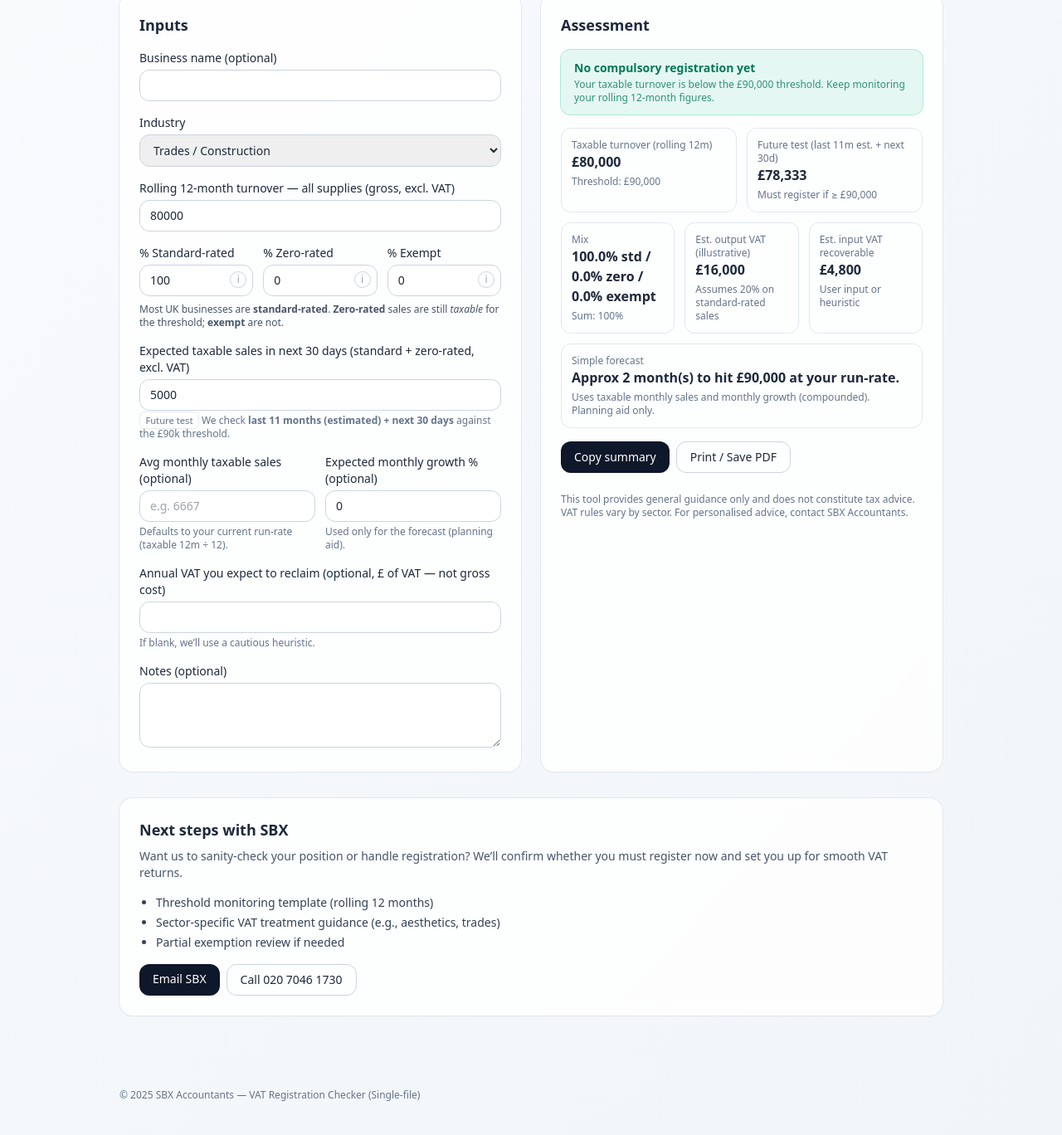
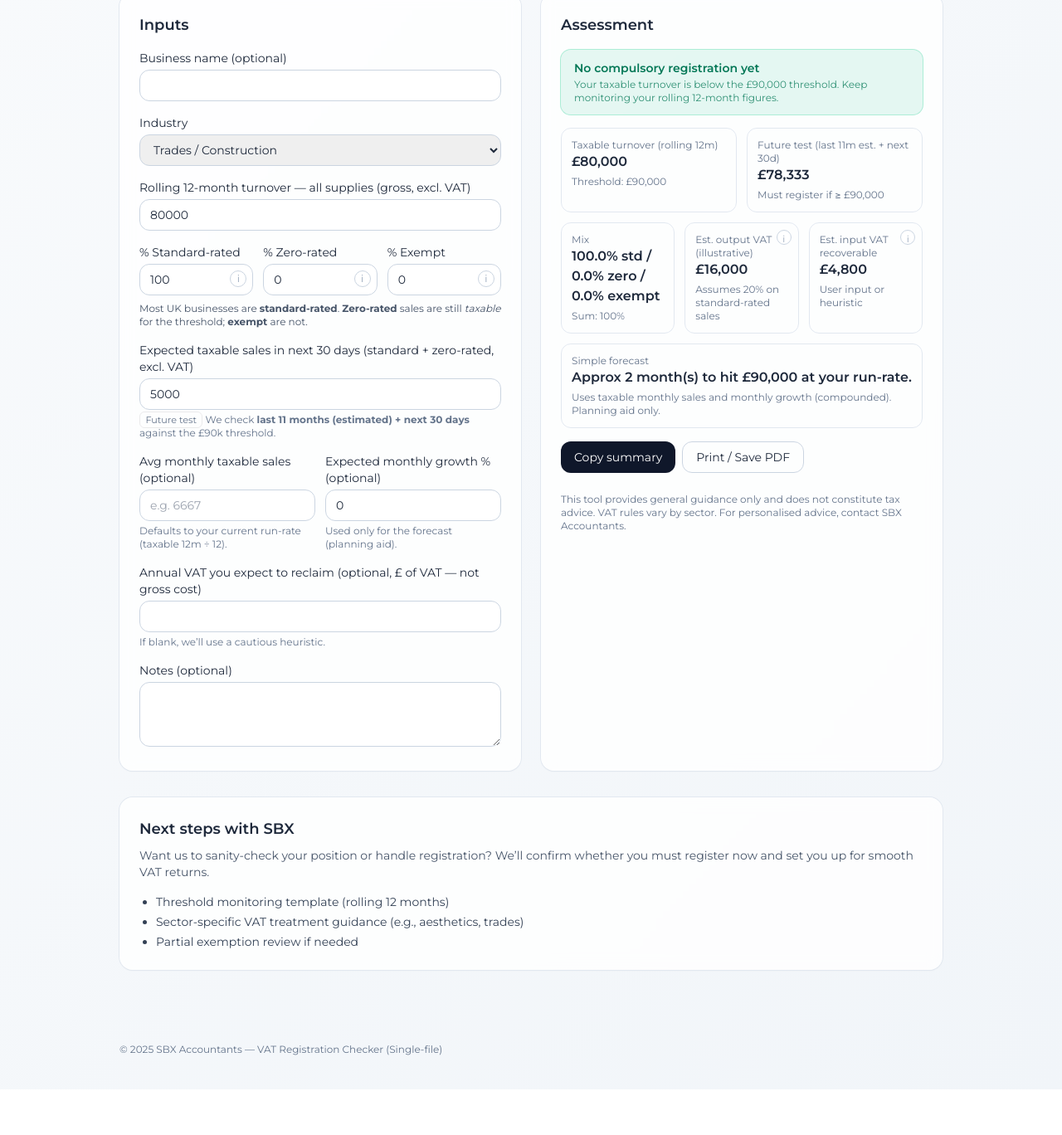
Before and after one commit to ryan01928374650-droid/vat-reg-new-tool, a plain HTML site: page index.html in a window 1280 px wide. Shown: the part 114-1482 px from the top of the page at 83% size. After the commit the page ends 1427 px from the top, so only its background shows below. Drawn offline with nearby package versions, Linux system fonts and the light colour scheme.

Commit message:
Update index.html

```diff
--- a/index.html
+++ b/index.html
@@ -4,14 +4,19 @@
   <meta charset="utf-8" />
   <meta name="viewport" content="width=device-width, initial-scale=1" />
   <title>SBX VAT Registration Checker</title>
+  <link rel="preconnect" href="https://fonts.googleapis.com">
+  <link rel="preconnect" href="https://fonts.gstatic.com" crossorigin>
+  <link href="https://fonts.googleapis.com/css2?family=Montserrat:wght@400;600;700&display=swap" rel="stylesheet">
   <script src="https://cdn.tailwindcss.com"></script>
   <style>
     :root { color-scheme: light; }
-    body { font-family: ui-sans-serif, system-ui, -apple-system, Segoe UI, Roboto, Helvetica, Arial; }
-    .tip { position: absolute; display:none; z-index:20; right:0; top:1.75rem; width:16rem; font-size:.75rem;
-           background:#fff; border:1px solid #e5e7eb; border-radius:.5rem; padding:.5rem; box-shadow:0 5px 15px rgba(0,0,0,.05); }
+    body { font-family: 'Montserrat', ui-sans-serif, system-ui, -apple-system, Segoe UI, Roboto, Helvetica, Arial; }
+    .tip { position:absolute; display:none; z-index:20; right:.5rem; top:1.75rem; width:16rem; font-size:.75rem;
+           background:#fff; border:1px solid #e5e7eb; border-radius:.5rem; padding:.5rem; box-shadow:0 5px 15px rgba(0,0,0,.06);}
     .group:hover .tip { display:block; }
     .badge { font-size:.7rem; border-radius:.375rem; padding:.15rem .4rem; border:1px solid rgba(0,0,0,.08); }
+    .info-dot { position:absolute; right:.5rem; top:.5rem; width:1.1rem; height:1.1rem; border-radius:9999px;
+                border:1px solid #cbd5e1; color:#94a3b8; font-size:.7rem; display:grid; place-items:center; cursor:help; background:#fff; }
   </style>
 </head>
 <body class="bg-gradient-to-br from-slate-50 to-slate-100 text-slate-800">
@@ -144,12 +149,20 @@
             <div id="mix" class="text-base font-semibold">100.0% std / 0.0% zero / 0.0% exempt</div>
             <div class="text-xs text-slate-500 mt-1">Sum: <span id="mixSum">100</span>%</div>
           </div>
-          <div class="rounded-xl border border-slate-200 p-3">
+
+          <!-- Output VAT with tooltip -->
+          <div class="rounded-xl border border-slate-200 p-3 relative group">
+            <div class="info-dot">i</div>
+            <div class="tip"><b>Output VAT</b>: VAT you charge customers on standard-rated sales (shown illustratively at 20% of your standard-rated portion).</div>
             <div class="text-slate-500 text-xs">Est. output VAT (illustrative)</div>
             <div id="outVat" class="text-base font-semibold">£0</div>
             <div class="text-xs text-slate-500 mt-1">Assumes 20% on standard-rated sales</div>
           </div>
-          <div class="rounded-xl border border-slate-200 p-3">
+
+          <!-- Input VAT with tooltip -->
+          <div class="rounded-xl border border-slate-200 p-3 relative group">
+            <div class="info-dot">i</div>
+            <div class="tip"><b>Input VAT</b>: VAT you can reclaim on business costs (either your input or a cautious heuristic).</div>
             <div class="text-slate-500 text-xs">Est. input VAT recoverable</div>
             <div id="inVat" class="text-base font-semibold">£0</div>
             <div class="text-xs text-slate-500 mt-1">User input or heuristic</div>
@@ -184,10 +197,7 @@
           <li>Sector-specific VAT treatment guidance (e.g., aesthetics, trades)</li>
           <li>Partial exemption review if needed</li>
         </ul>
-        <div class="mt-4 flex gap-2">
-          <a href="mailto:ryan@sbxaccountants.com?subject=VAT%20Checker%20Follow-up" class="px-4 py-2 rounded-xl bg-slate-900 text-white text-sm hover:opacity-90">Email SBX</a>
-          <a href="tel:+442070461730" class="px-4 py-2 rounded-xl border border-slate-300 text-sm hover:bg-slate-50">Call 020 7046 1730</a>
-        </div>
+        <!-- Email/Call buttons intentionally removed for Duda embedding -->
       </div>
     </section>
   </main>
```
